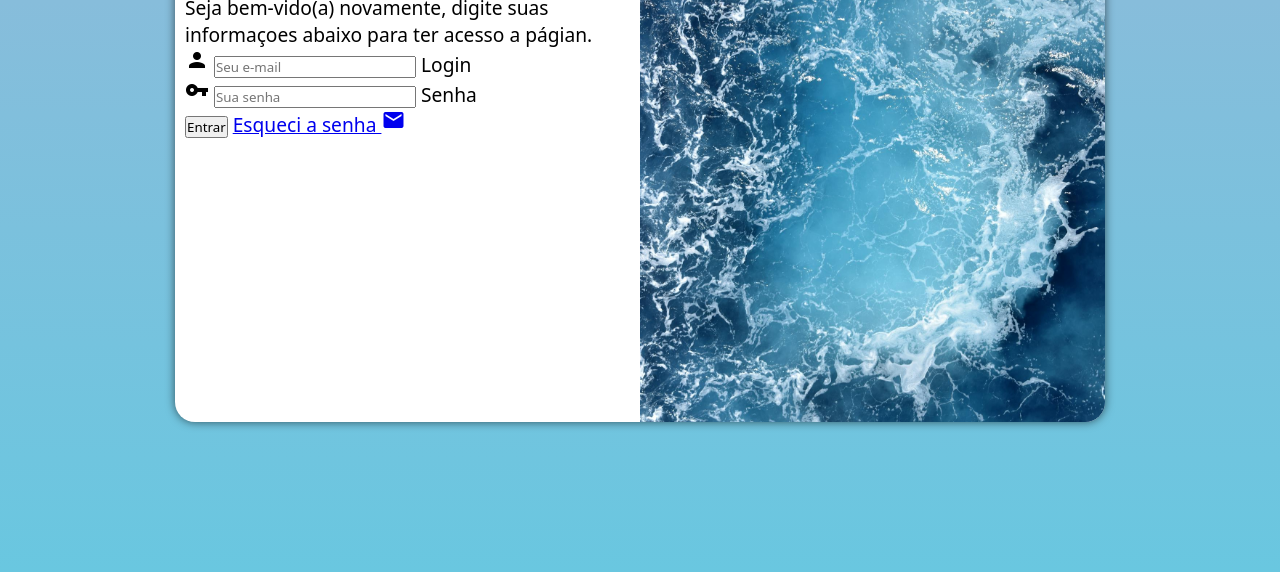
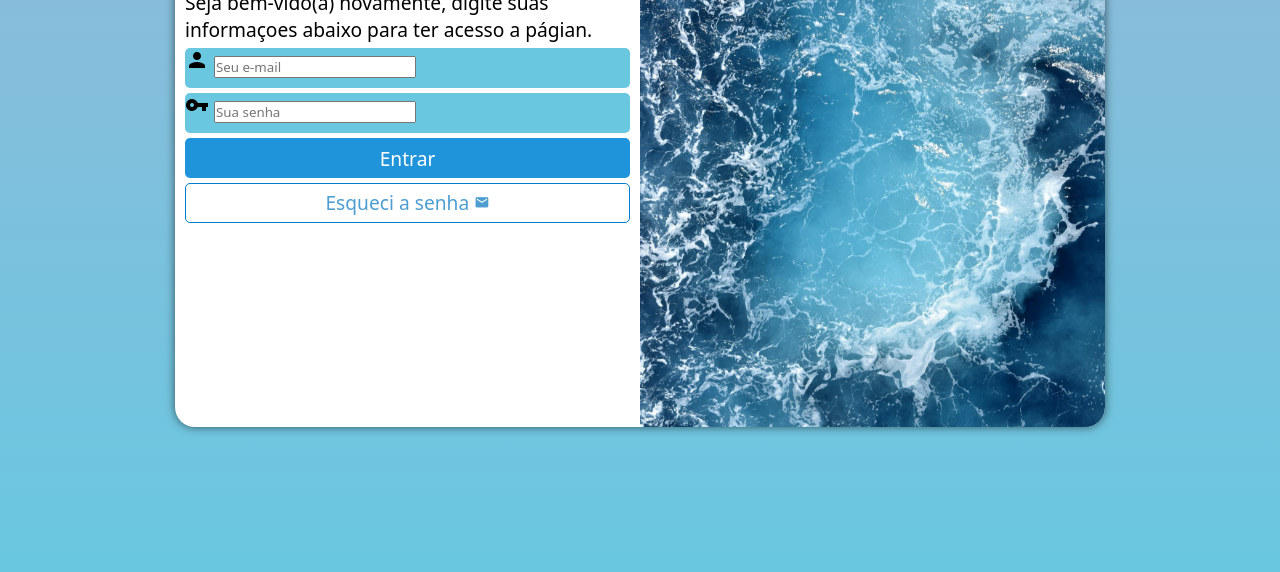
Before and after one commit to Raissa-Cecilia/Projeto-Login, a plain HTML site: page index.html in a window 1280 px wide. Shown: the part 228-800 px from the top of the page. Drawn offline with Linux system fonts and the light colour scheme.

Commit message:
formatação do formulario

```diff
--- a/estilos/style.css
+++ b/estilos/style.css
@@ -33,7 +33,7 @@ section#login{
 
     background-color: white;
     width: 250px;
-    height: 500px;
+    height: 510px;
     border-radius: 20px;
     overflow: hidden;
     box-shadow: 0px 0px 10px rgba(0, 0, 0, 0.582);
@@ -63,3 +63,55 @@ div#formulario>h1{
 div#formulario{
     font-size: 0.8em;
 }
+
+div.campo > label{
+    display: none;
+}
+form> div.campo{
+    background-color: #69C7E0;
+    display: block;
+    height: 40px;
+    width: 100%;
+    border-radius: 5px;
+    margin: 5px 0px;
+}
+
+form > input#enviar{
+    display: block;
+    font-size: 1em;
+    width: 100%;
+    height: 40px;
+    background-color:#2094DB ;
+    color: white;
+    border: none;
+    border-radius: 5px;
+    cursor: pointer;
+}
+
+form> input#enviar:hover{
+    background-color:#06578a ;
+}
+
+form>a.botao{
+    display: block;
+    text-align: center;
+    text-decoration: none;
+    color: #4d9ed1;
+    padding-top: 5px;
+    margin-top: 5px;
+    font-size: 1em;
+    width: 100%;
+    height: 40px;
+    background-color: #ffffff;
+    border: 1px solid #007ecc;
+    border-radius: 5px;
+    cursor: pointer;
+}
+
+form>a.botao:hover{
+    background-color:#06578a
+}
+
+form>a.botao span{
+    font-size: .8em;
+}
--- a/index.html
+++ b/index.html
@@ -29,8 +29,8 @@
                         <input type="password" name="senha" id="isenha"placeholder="Sua senha" autocomplete="current-password" required minlength="8" maxlength="20">
                         <label for="isenha">Senha</label>
                     </div>
-                    <input type="submit" value="Entrar">
-                    <a href="esqueci.html">Esqueci a senha
+                    <input id="enviar" type="submit" value="Entrar">
+                    <a href="esqueci.html"class="botao">Esqueci a senha
                         <span class="material-icons">mail</span>
                     </a>
                 </form>
```
